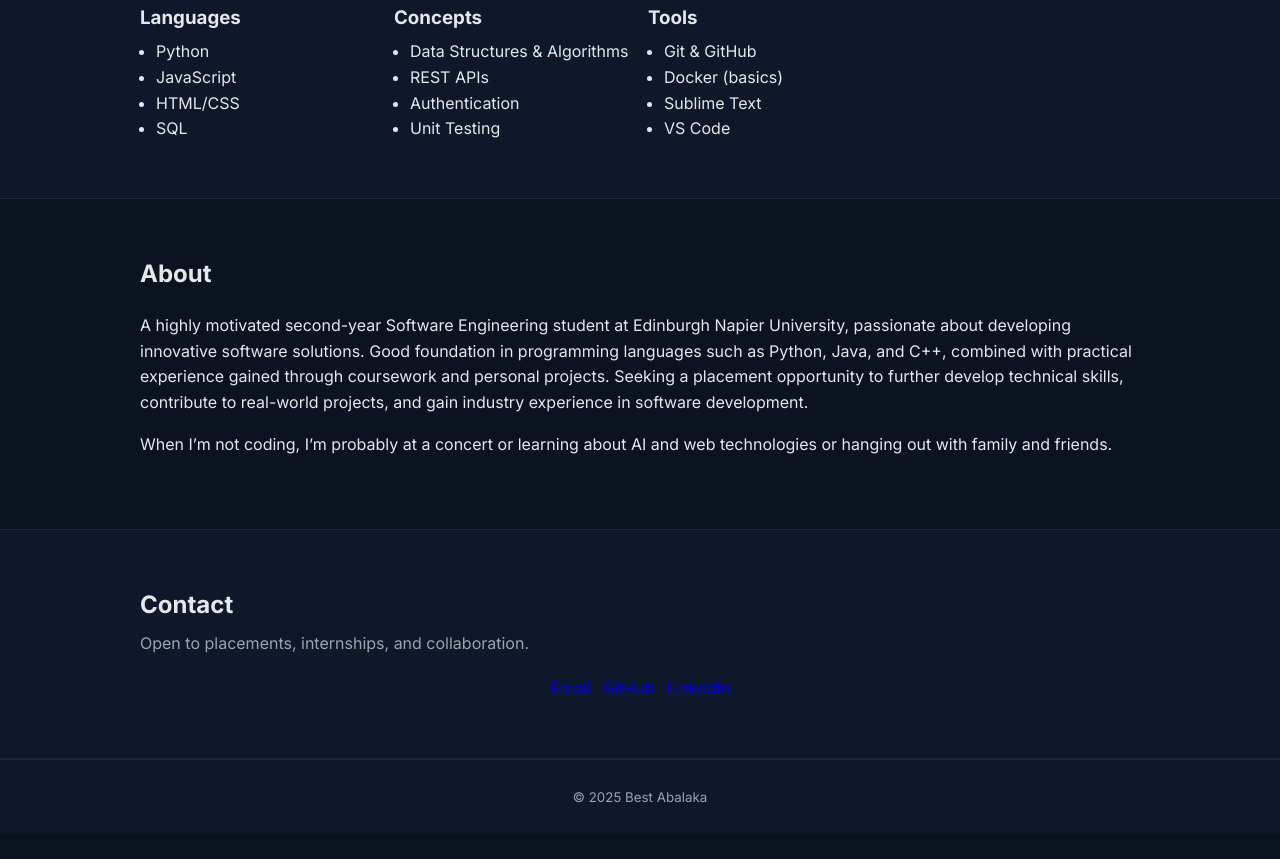
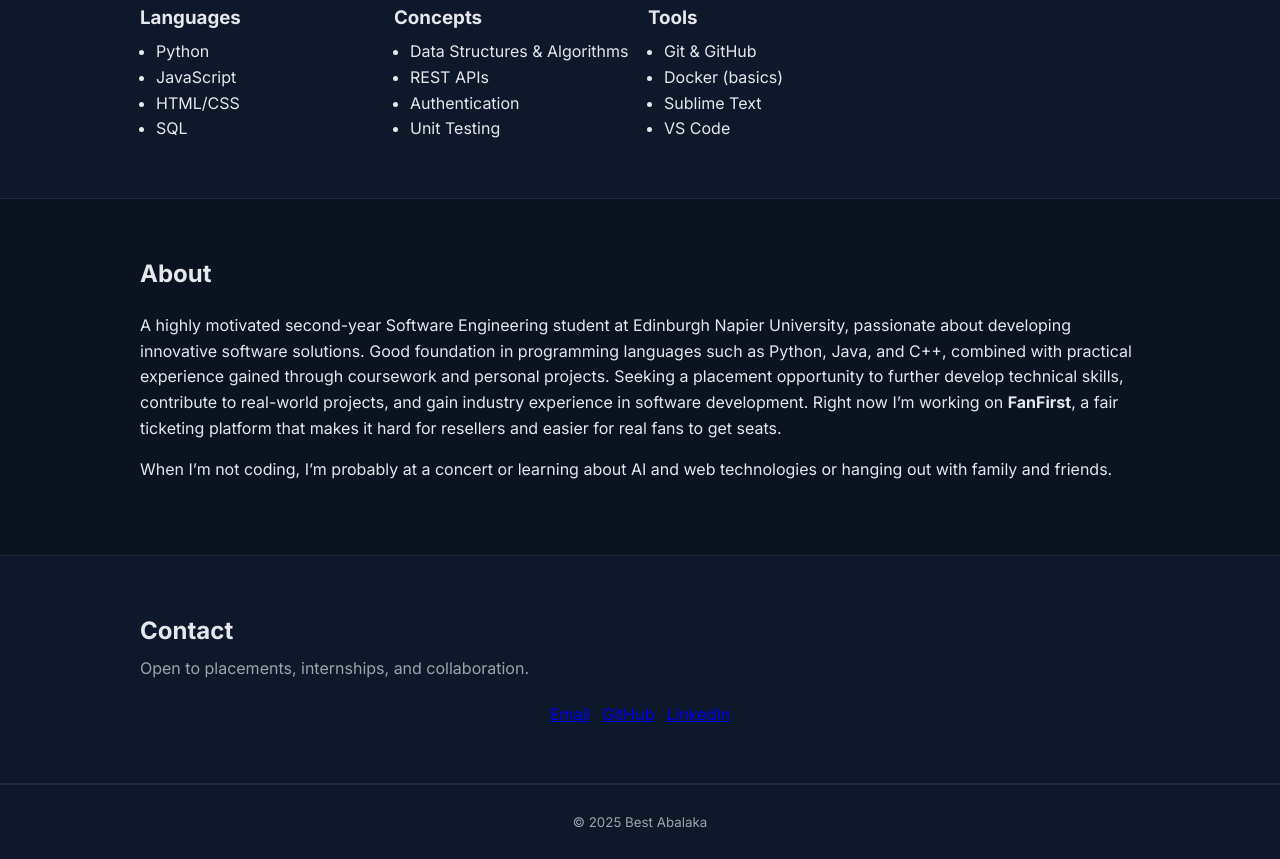
Before and after one commit to bestabalaka25/portfolio, a plain HTML site: page index.html in a window 1280 px wide. Shown: the part 1386-2245 px from the top of the page. Before the commit the page ends 2219 px from the top, so only its background shows below. Drawn offline with Linux system fonts and the light colour scheme.

Commit message:
Update index.html

```diff
--- a/index.html
+++ b/index.html
@@ -4,7 +4,7 @@
   <meta charset="utf-8" />
   <meta name="viewport" content="width=device-width, initial-scale=1" />
   <title>Best • Software Engineer</title>
-  <link rel="icon" href="me1.jpg" type="image/png">
+  <link rel="icon" href="assets/me1.jpg" type="image/png">
   <meta name="description" content="Portfolio of Best — software engineering student building fair, secure ticketing apps and more." />
   <meta property="og:title" content="Best • Software Engineer" />
   <meta property="og:description" content="Projects, skills, and contact." />
@@ -16,7 +16,7 @@
 </head>
 <body>
   <header class="site-header">
-    <a class="logo" href="#">Best Abalaka<span class="dot">.</span></a>
+    <a class="logo" href="#">Best Abalaka <span class="dot">.</span></a>
     <nav class="nav">
       <a href="#projects">Projects</a>
       <a href="#skills">Skills</a>
@@ -109,7 +109,9 @@
       </div>
       <div class="about">
         <p>
-          A highly motivated second-year Software Engineering student at Edinburgh Napier University, passionate about developing innovative software solutions. Good foundation in programming languages such as Python, Java, and C++, combined with practical experience gained through coursework and personal projects. Seeking a placement opportunity to further develop technical skills, contribute to real-world projects, and gain industry experience in software development.
+          A highly motivated second-year Software Engineering student at Edinburgh Napier University, passionate about developing innovative software solutions. Good foundation in programming languages such as Python, Java, and C++, combined with practical experience gained through coursework and personal projects. Seeking a placement opportunity to further develop technical skills, contribute to real-world projects, and gain industry experience in software development. Right now I’m working on
+          <strong>FanFirst</strong>, a fair ticketing platform that makes it hard for resellers
+          and easier for real fans to get seats.
         </p>
         <p>
           When I’m not coding, I’m probably at a concert or learning about AI and web technologies or hanging out with family and friends.
```
